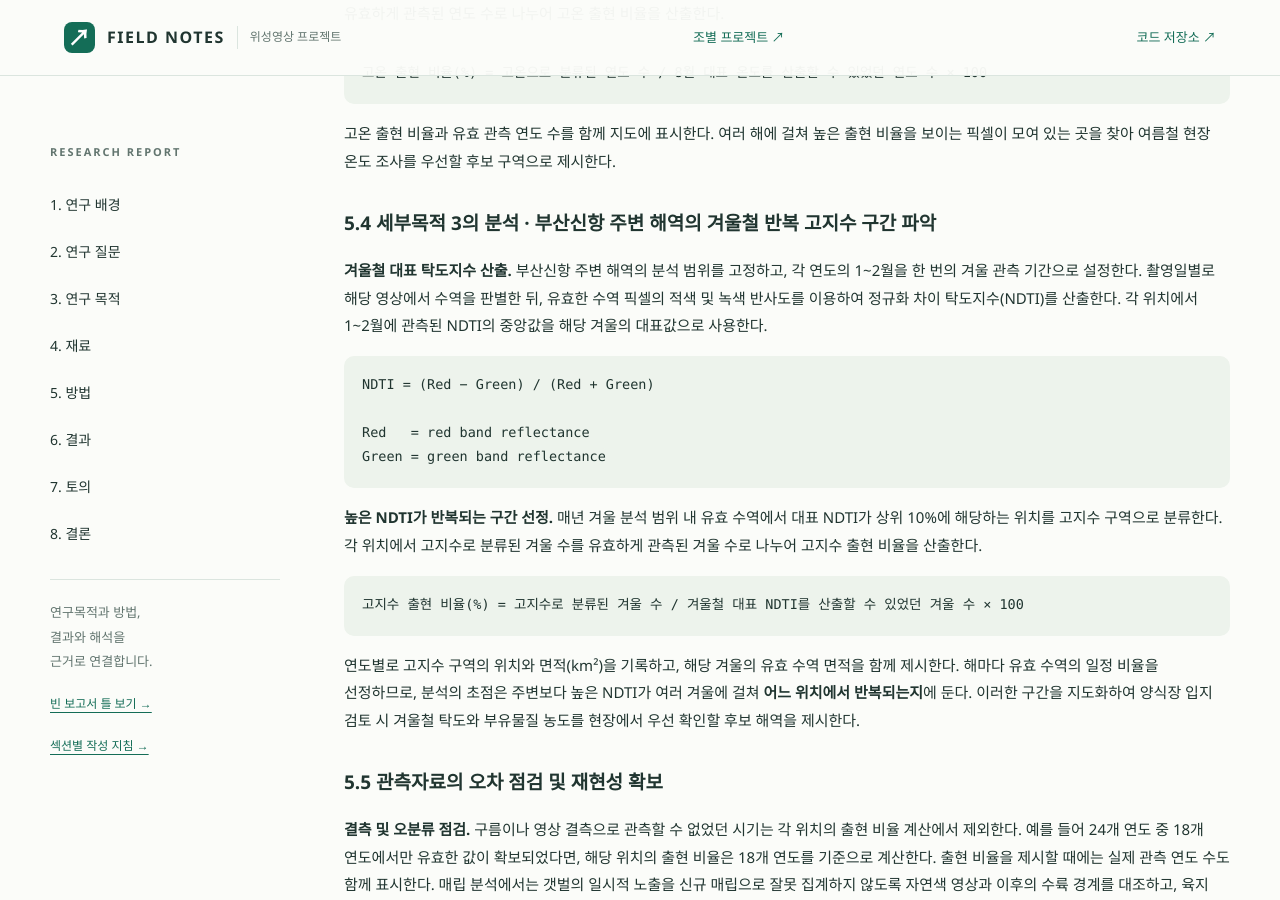
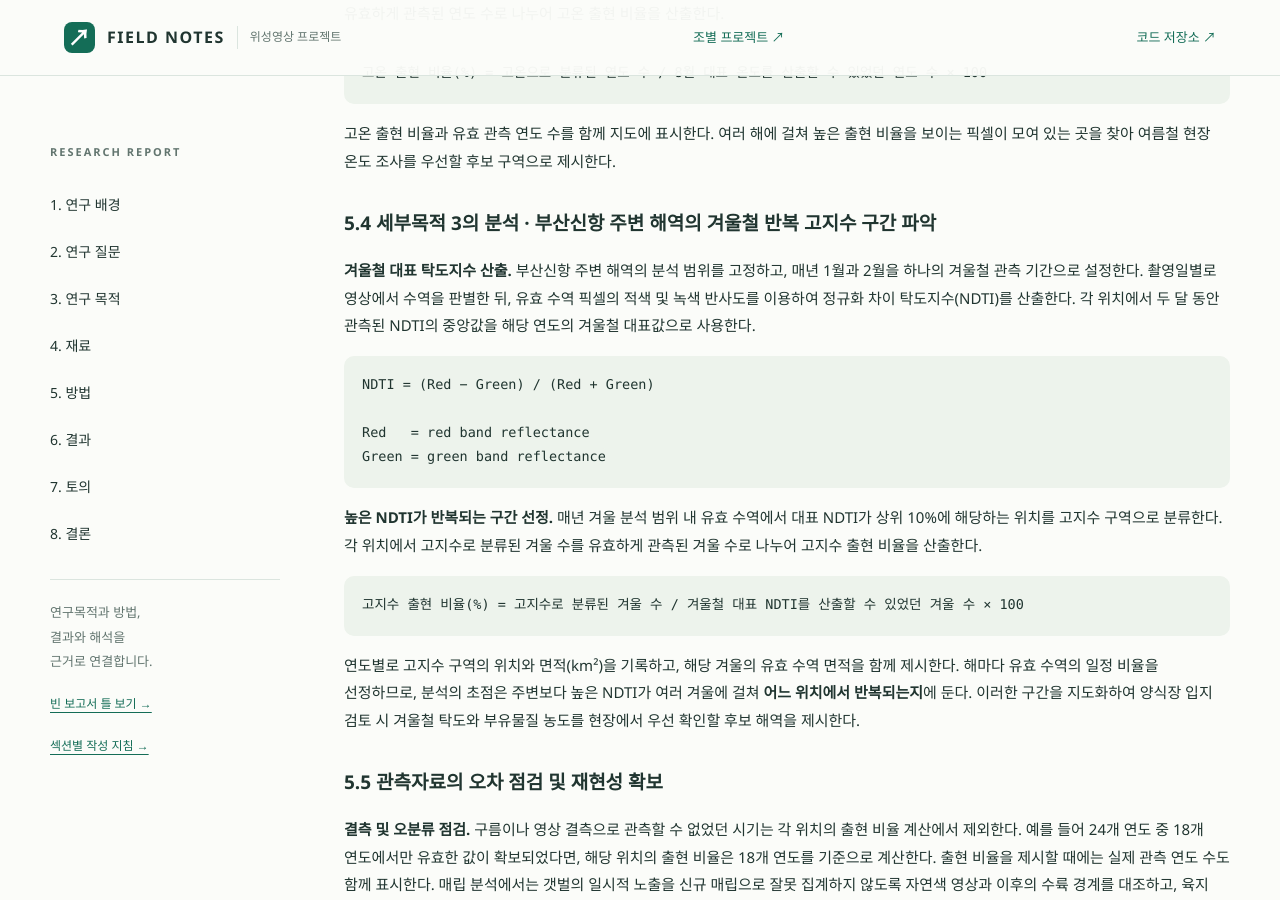
Before and after one commit to chasooin/class2026_02_surveying2_team5, a Jekyll site: the page built from docs/index.md, in a window 1280 px wide and 900 px high, scrolled down 13883 px. Built offline with Jekyll 4.4.1, drawn with Linux system fonts in a browser that asks for light colours.

Commit message:
Clarify winter NDTI calculation method
Updated the winter NDTI calculation method to clarify the observation period and how the representative value is determined.

````diff
--- a/docs/index.md
+++ b/docs/index.md
@@ -200,7 +200,7 @@ Google Colab에서 Google Earth Engine(GEE)에 연결하여 2000~2023년 부산
 
 ### 5.4 세부목적 3의 분석 · 부산신항 주변 해역의 겨울철 반복 고지수 구간 파악
 
-**겨울철 대표 탁도지수 산출.** 부산신항 주변 해역의 분석 범위를 고정하고, 각 연도의 1~2월을 한 번의 겨울 관측 기간으로 설정한다. 촬영일별로 해당 영상에서 수역을 판별한 뒤, 유효한 수역 픽셀의 적색 및 녹색 반사도를 이용하여 정규화 차이 탁도지수(NDTI)를 산출한다. 각 위치에서 1~2월에 관측된 NDTI의 중앙값을 해당 겨울의 대표값으로 사용한다.
+**겨울철 대표 탁도지수 산출.** 부산신항 주변 해역의 분석 범위를 고정하고, 매년 1월과 2월을 하나의 겨울철 관측 기간으로 설정한다. 촬영일별로 영상에서 수역을 판별한 뒤, 유효 수역 픽셀의 적색 및 녹색 반사도를 이용하여 정규화 차이 탁도지수(NDTI)를 산출한다. 각 위치에서 두 달 동안 관측된 NDTI의 중앙값을 해당 연도의 겨울철 대표값으로 사용한다.
 
 ```text
 NDTI = (Red − Green) / (Red + Green)
````
